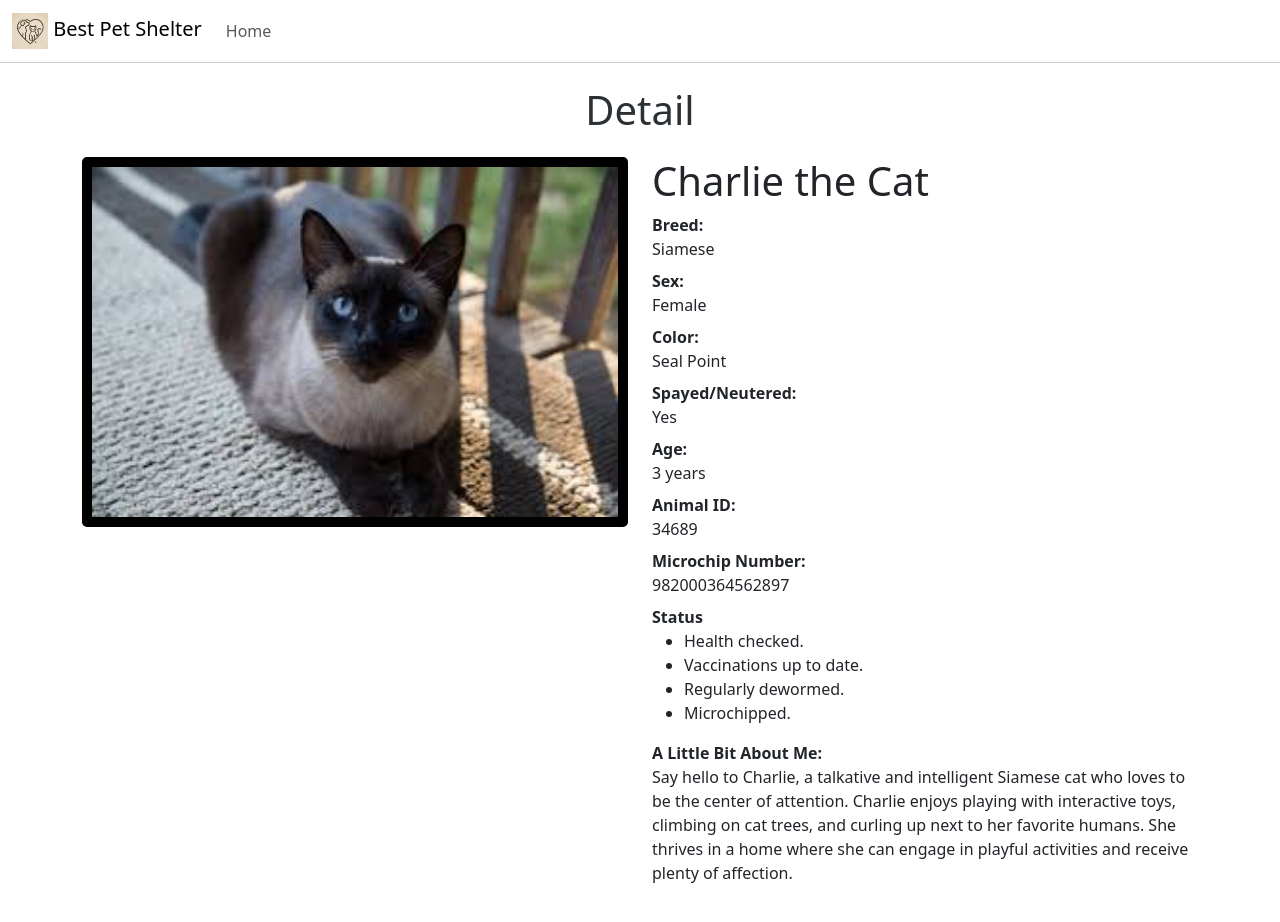
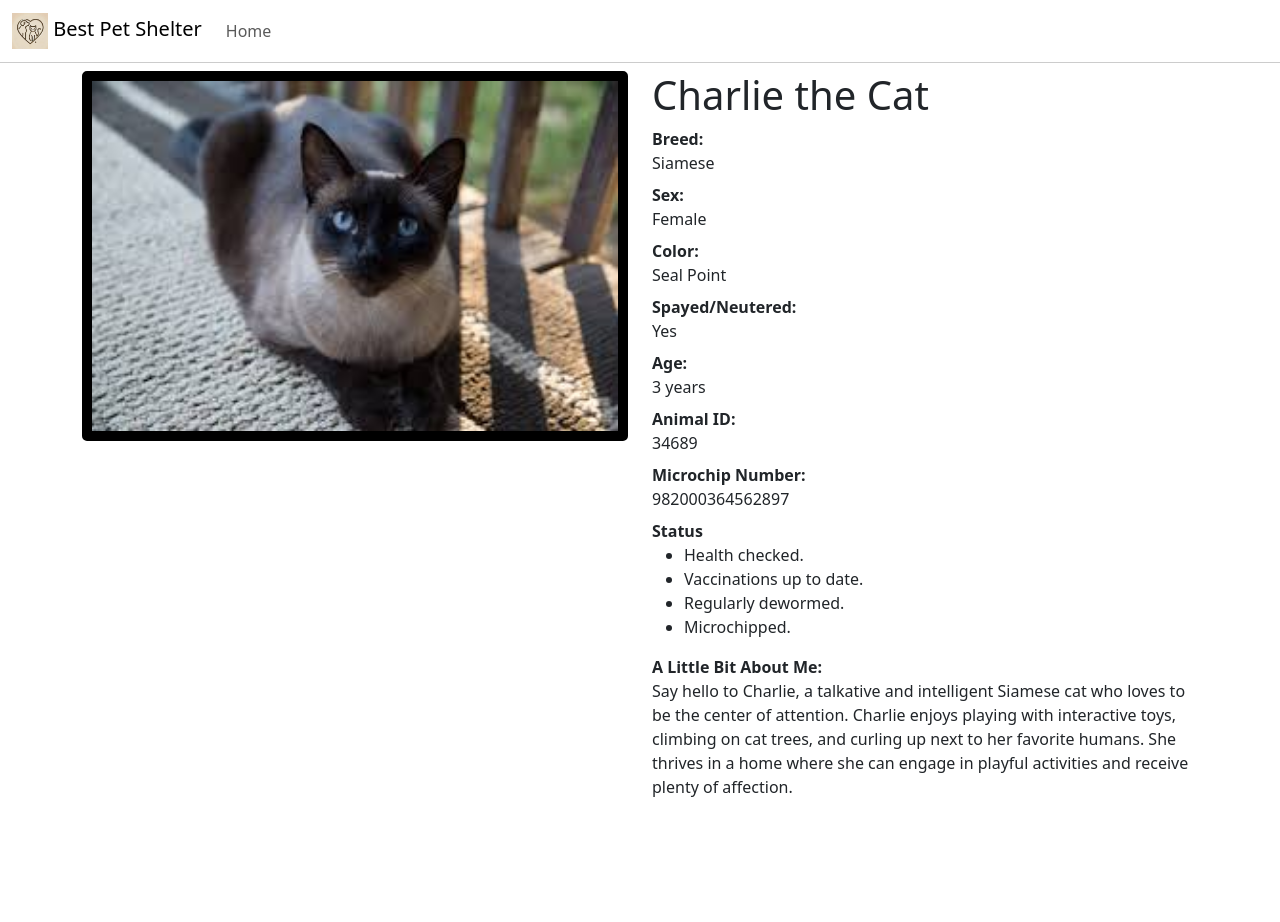
Before and after one commit to tomlinl1/ASE220-02-pet-management-application, a plain HTML site: page details-2-siamese.html in a window 1280 px wide. After the commit the page ends 847 px from the top, so only its background shows below. Drawn offline with nearby package versions, Linux system fonts and the light colour scheme.

Commit message:
deleted <h1>detail

```diff
--- a/css/main.css
+++ b/css/main.css
@@ -19,7 +19,8 @@
 .heading {
   text-align: center;
   color: rgb(43 48 53);
-  padding: 15px;
+  padding-top: 5px;
+  padding-bottom: 15px;
 }
 .container {
   padding-bottom: 2rem;
--- a/details-2-siamese.html
+++ b/details-2-siamese.html
@@ -51,7 +51,6 @@
         </div>
       </div>
     </nav>
-    <h1 class="heading">Detail</h1>
     <div class="container">
       <div class="row">
         <div class="col text-center">
```
Also changed, not shown: details-1-maine-coon.html (+0 -1 lines), details-3-british-shorthair.html (+0 -1 lines), details-4-labrador.html (+0 -1 lines), details-5-german-shepard.html (+0 -1 lines), details-6-golden-retriever.html (+0 -1 lines).
